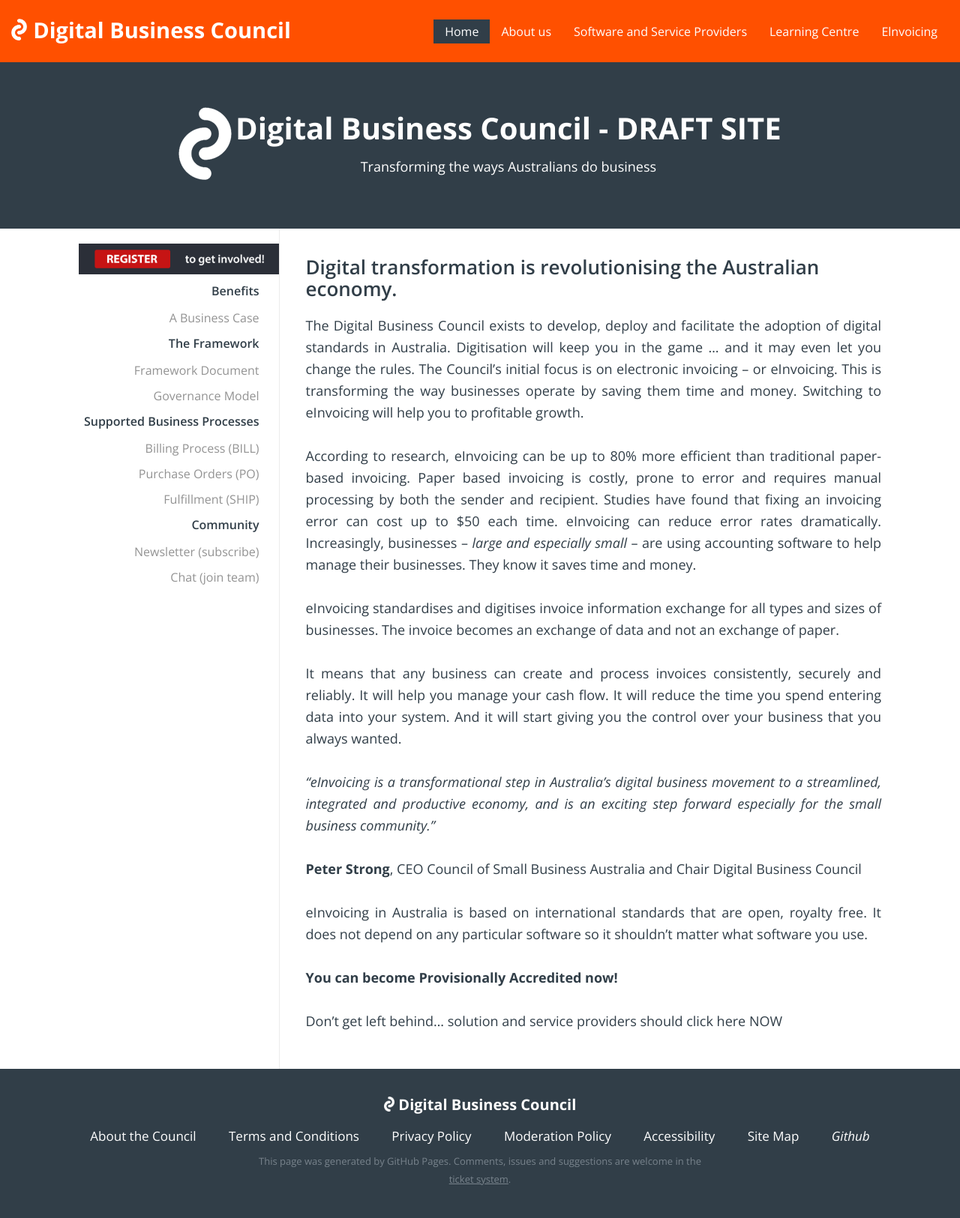
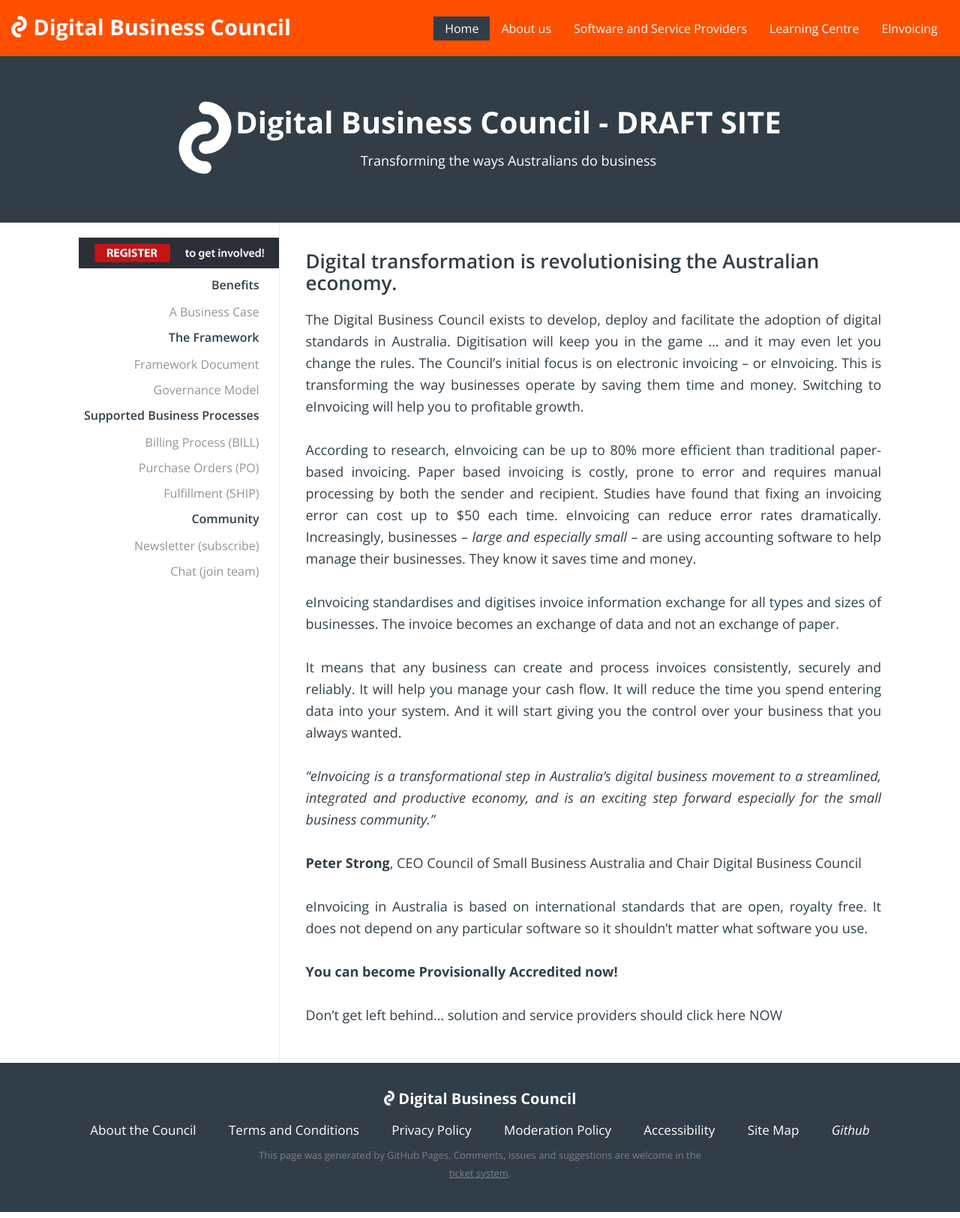
Before and after one commit to Digital-Business-Council/Digital-Business-Council.github.io, a Jekyll site: the page built from index.md, in a window 1280 px wide. Shown: the whole page at 75% size. Built offline with Jekyll 4.4.1, drawn with Linux system fonts in a browser that asks for light colours.

Commit message:
Update _header.scss

```diff
--- a/_sass/_header.scss
+++ b/_sass/_header.scss
@@ -21,7 +21,7 @@
   }
 
   .header-line{
-    padding: 16px 0 24px 0;
+    padding: 12px 0 20px 0;
 
     &:after{
       display: table;
```
